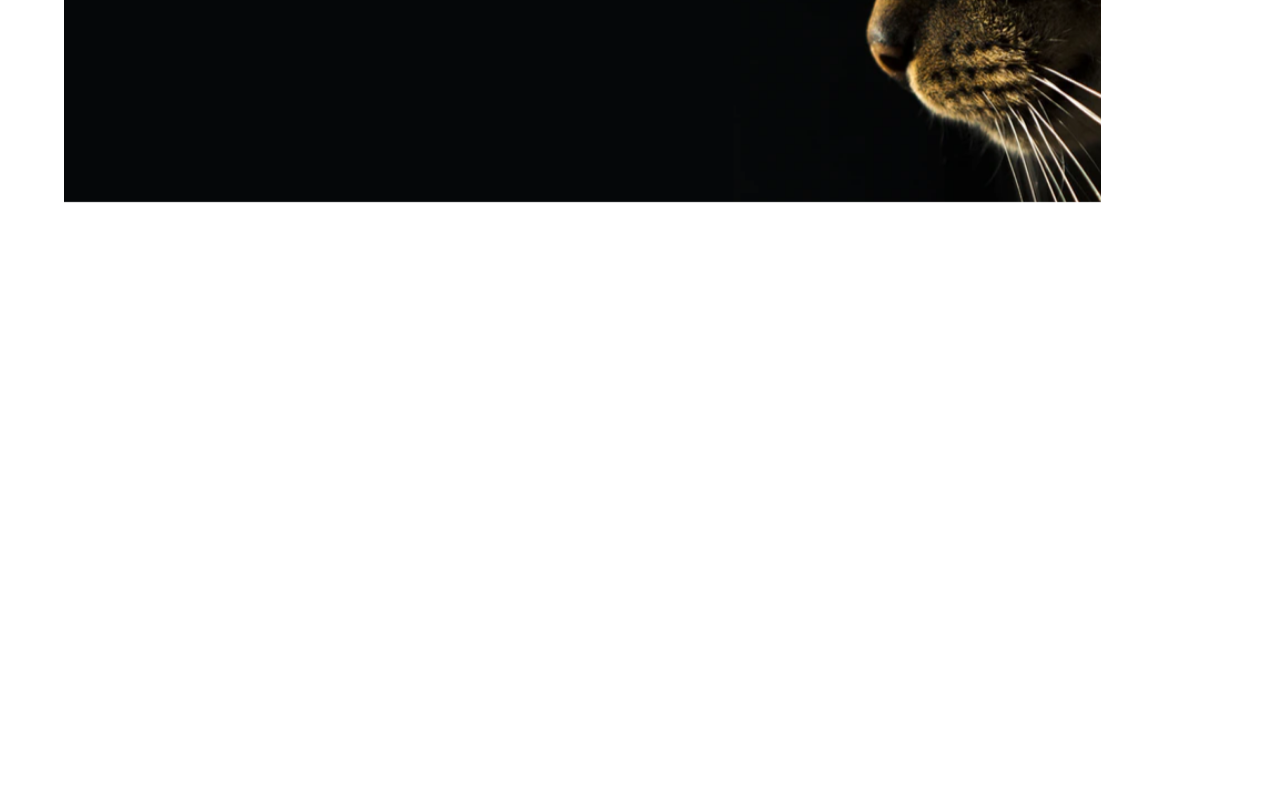
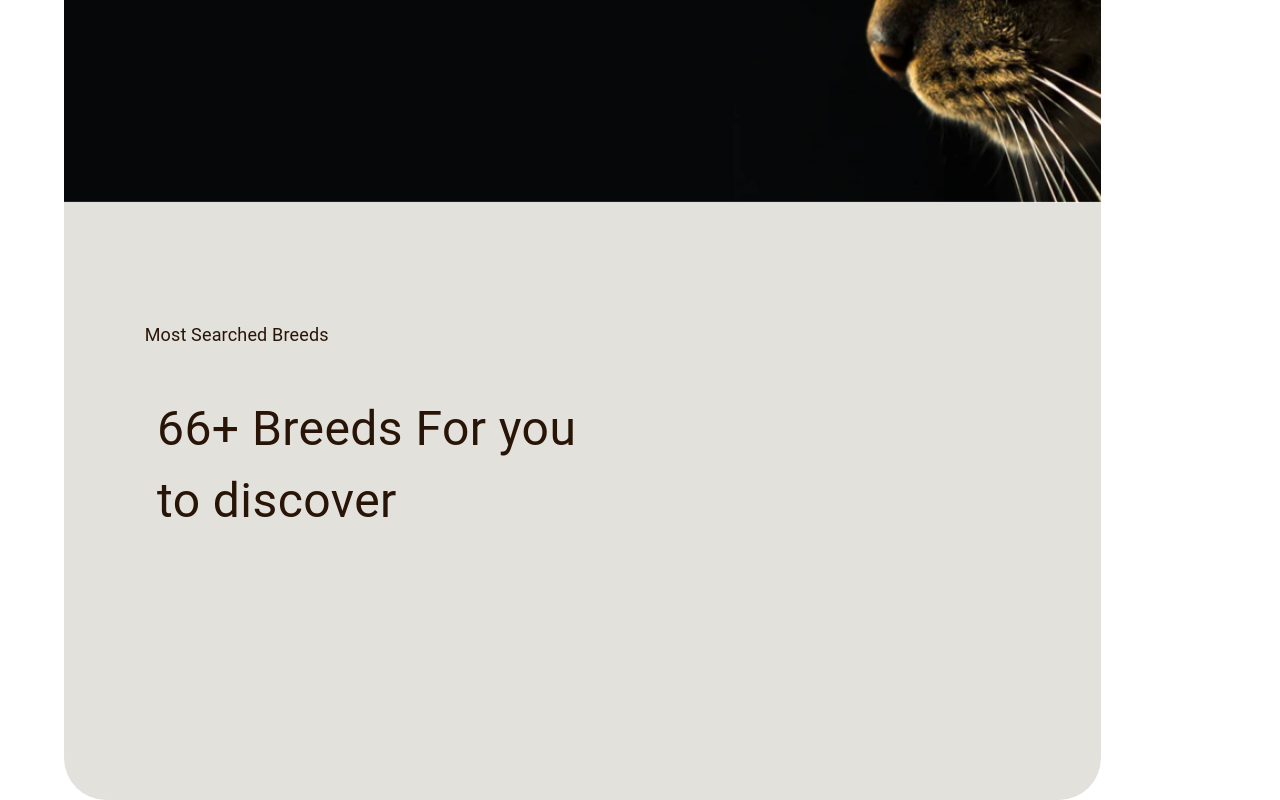
Before and after one commit to RichardJeanBaptiste/CatWiki, a React (Create React App) app in the folder client/: page / in a window 1280 px wide. Shown: the part 591-1391 px from the top of the page. Before the commit the page ends 840 px from the top, so only its background shows below. Built offline with nearby package versions, Linux system fonts and the light colour scheme.

Commit message:
fixed search bug

```diff
--- a/client/src/App.js
+++ b/client/src/App.js
@@ -1,7 +1,7 @@
 import './App.css';
 import {React} from 'react';
 import { makeStyles } from '@material-ui/core/styles';
-import { Box } from '@material-ui/core';
+import { Box, Typography } from '@material-ui/core';
 import HeroImageLg from './assets/HeroImagemd.png';
 import CatWiki from './components/CatWikiIcon';
 import SearchBar from './components/Searchbar';
@@ -26,6 +26,13 @@ const useStyles = makeStyles({
     backgroundSize: 'cover',
     borderRadius: '42px 42px 0px 0px',
   },
+  lowerRoot: {
+    marginTop: '-25px',
+    width: '90%',
+    height: '83%',
+    backgroundColor: '#E3E1DC',
+    borderRadius: '0px 0px 42px 42px',
+  },
   titleStyle: {
     display: 'flex',
     flexDirection: 'column',
@@ -42,6 +49,7 @@ const useStyles = makeStyles({
 })
 
 const introText = " Get to know more about your \n cat breed ";
+const subHeadingText = " 66+ Breeds For you \n to discover ";
 //#291507
 
 function App() {
@@ -59,9 +67,19 @@ function App() {
             <SearchBar/>
           </Box>
       </Box>
-
-      <Box>
-
+      <Box className={classes.lowerRoot}>
+        <div style={{marginTop: '25px'}}>
+          <Typography
+            style={{fontSize: '18px', color: '#291507',position:'absolute', top:'110%', left:'7%'}}
+          >
+            Most Searched Breeds
+          </Typography>
+          <Typography
+            style={{fontSize: '48px', whiteSpace: 'pre-wrap', color: '#291507',position:'absolute', top:'120%', left:'7%'}}
+          >
+            {subHeadingText}
+          </Typography>
+        </div>
       </Box>
     </Box>
   );
--- a/client/src/components/Searchbar.js
+++ b/client/src/components/Searchbar.js
@@ -1,4 +1,4 @@
-import { React, useState } from 'react';
+import { React, useState, useEffect } from 'react';
 import { makeStyles } from '@material-ui/core/styles';
 import { Box, TextField } from '@material-ui/core';
 import SearchIcon from '@material-ui/icons/Search';
@@ -16,14 +16,14 @@ const useStyles = makeStyles({
         borderRadius: '24px',
         marginTop: '2%',
         width: '325px',
-        height: '150px',
+        height: '160px',
     },
     listStyle: {
         listStyle: 'none',
     },
     listContainer: {
         width: '275px',
-        height: '150px',
+        height: '135px',
         overflow: 'hidden',
         overflowY: 'scroll'
     }
@@ -44,27 +44,32 @@ export default function SearchBar() {
 
     const [inputText, setInputText] = useState([]);
 
-
     const [showSearch, setShowSearch] = useState(false);
 
-    function handleInputChange(e) {
+    const [query, setQuery] = useState("");
 
-        if(e.target.value === ""){
+    useEffect(() => {
+
+        if(query === ""){
             setShowSearch(false)
-            setInputText([])
-
-            return
         }
 
-        fetch(`/search/${e.target.value}`)
-            .then(response => response.json())
-            .then(data => {
-                console.log(data)
-                setShowSearch(true)
-                setInputText(data)
-            })
+    },[query,inputText,showSearch])
+
+
+    function handleInputChange(e) {
+        setQuery(e.target.value)
+
+        if(e.target.value !== ""){
+            fetch(`/search/${e.target.value}`)
+                .then(response => response.json())
+                .then(data => {
+                    //console.log(data)
+                    setInputText(data)
+                    setShowSearch(true)
+                })
+        }
     }
-
 
 
     function SearchResults() {
```
Also changed, not shown: 1 other file (tests, documents, lock files or other folders).
